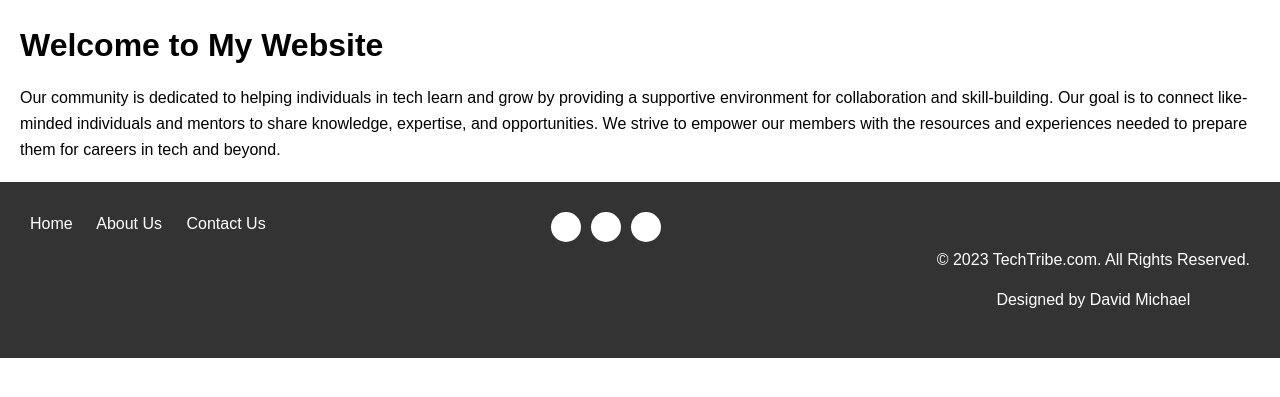
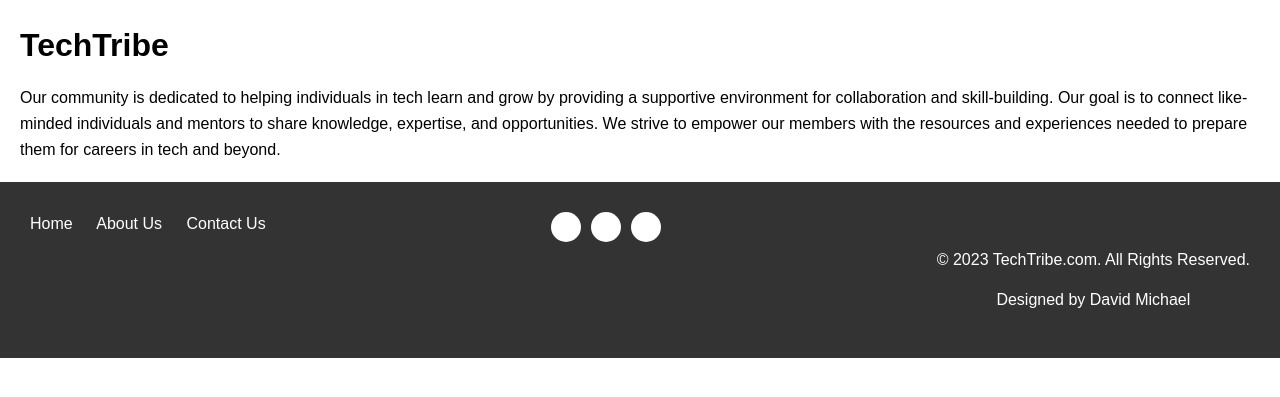
Before and after one commit to davidinmichael/TechTribe, a Django app: page / in a window 1280 px wide. Shown: the part 47-444 px from the top of the page. Run offline with Django 4.2, Linux system fonts and the light colour scheme.

```diff
--- a/account/templates/account/index.html
+++ b/account/templates/account/index.html
@@ -1,6 +1,6 @@
 {% extends "account/base.html" %}
 
 {% block content %}
-	<h1>Welcome to My Website</h1>
+	<h1>TechTribe</h1>
 	<p>Our community is dedicated to helping individuals in tech learn and grow by providing a supportive environment for collaboration and skill-building. Our goal is to connect like-minded individuals and mentors to share knowledge, expertise, and opportunities. We strive to empower our members with the resources and experiences needed to prepare them for careers in tech and beyond.</p>
 {% endblock content %}
--- a/account/views.py
+++ b/account/views.py
@@ -1,5 +1,5 @@
 from django.shortcuts import render, redirect
-from django.contrib.auth import authenticate, login # django packages for logging a user in
+from django.contrib.auth import authenticate, login, logout # django packages for logging a user in
 from .models import *
 from django.contrib import messages
 
```
